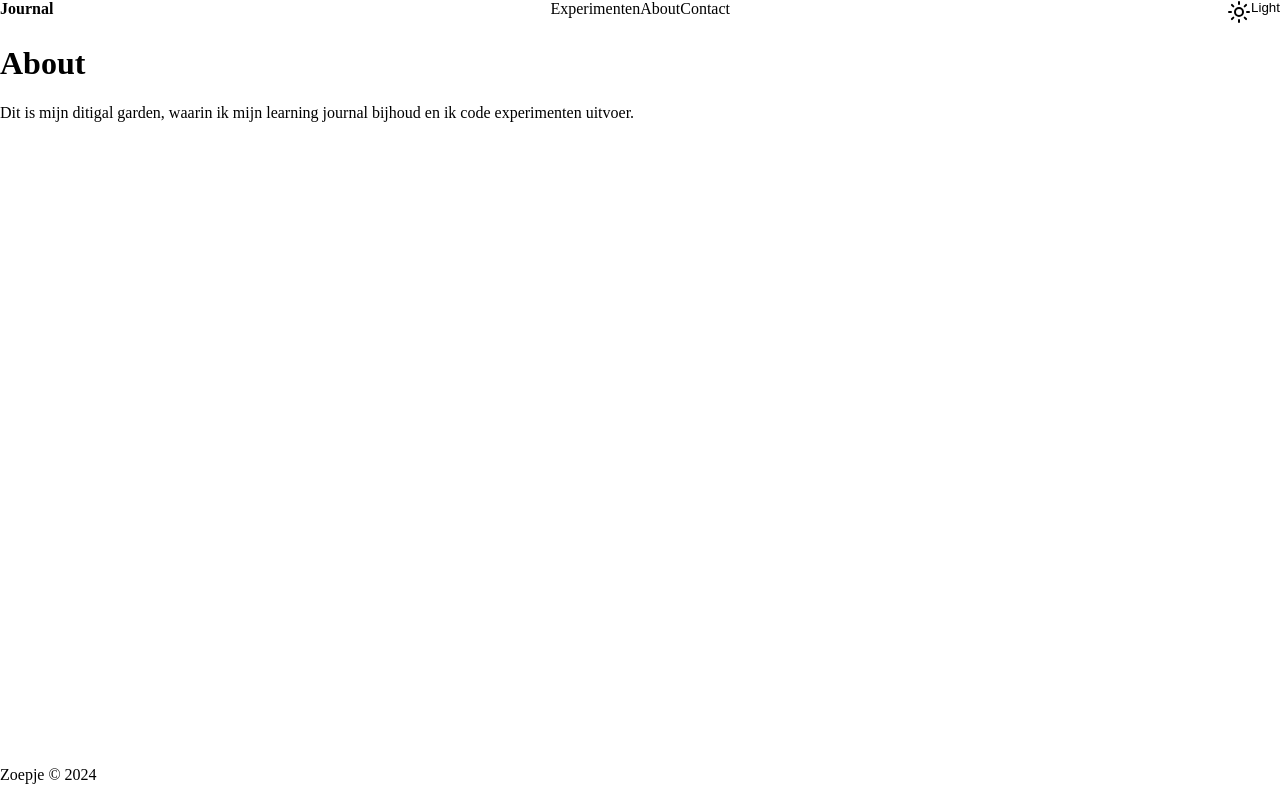
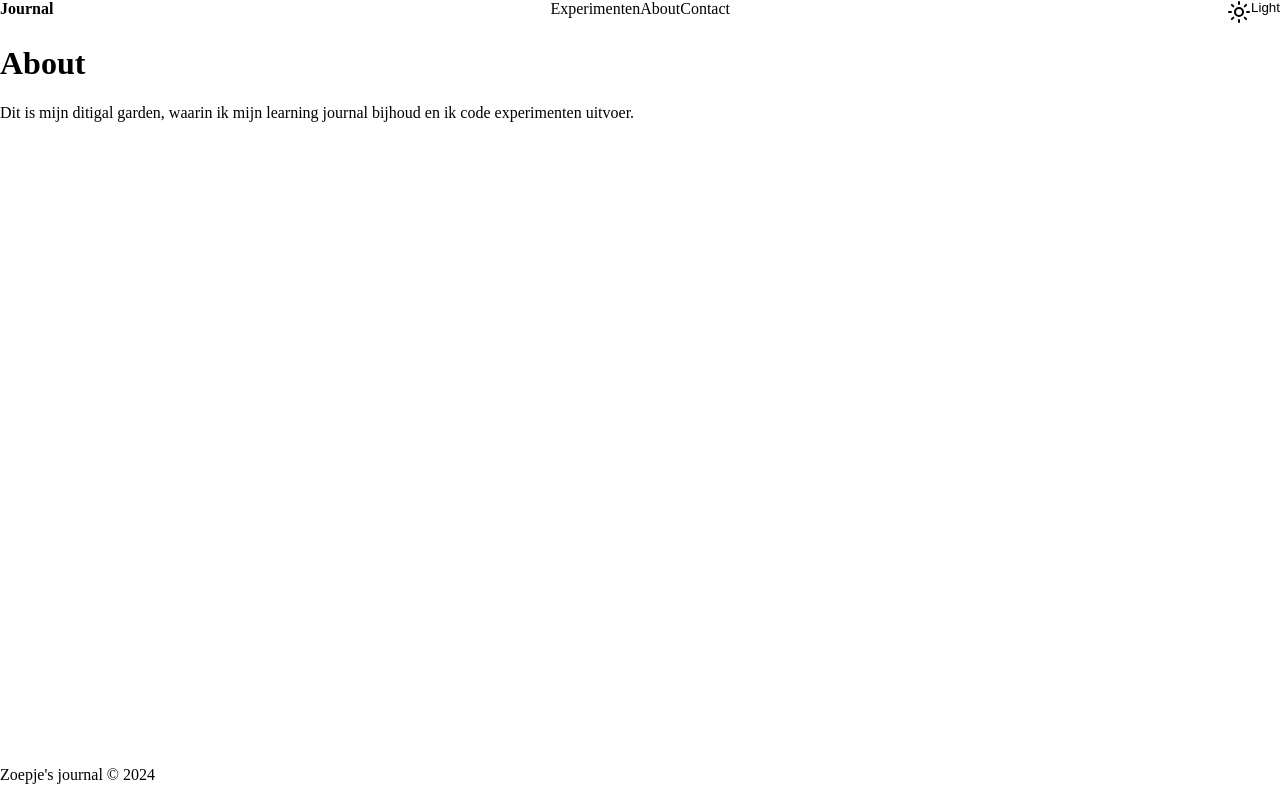
Before and after one commit to zoepje/i-love-web, a SvelteKit app: page /about in a window 1280 px wide. Built offline with nearby package versions, Linux system fonts and the light colour scheme.

Commit message:
little changes
datum naar nederlands
title verandert
css edit

```diff
--- a/src/lib/config.ts
+++ b/src/lib/config.ts
@@ -1,5 +1,5 @@
 import { dev } from '$app/environment'
 
-export const title = 'Zoepje'
+export const title = "Zoepje's journal"
 export const description = 'Learing journal Jaar 2'
 export const url = dev ? 'http://localhost:5173/' : 'https://i-love-web.vercel.app/'
--- a/src/lib/utils.ts
+++ b/src/lib/utils.ts
@@ -1,6 +1,6 @@
 type DateStyle = Intl.DateTimeFormatOptions['dateStyle']
 
-export function formatDate(date: string, dateStyle: DateStyle = 'medium', locales = 'en') {
+export function formatDate(date: string, dateStyle: DateStyle = 'medium', locales = 'nl') {
 	// Safari is mad about dashes in the date
 	const dateToFormat = new Date(date.replaceAll('-', '/'))
 	const dateFormatter = new Intl.DateTimeFormat(locales, { dateStyle })
--- a/src/routes/+page.svelte
+++ b/src/routes/+page.svelte
@@ -40,9 +40,11 @@
 	.title {
 		font-size: var(--font-size-fluid-3);
 		text-transform: capitalize;
+    color: var(--color-1);
 	}
 
 	.date {
+    text-transform: capitalize;
 		color: var(--text-2);
 	}
 
```
